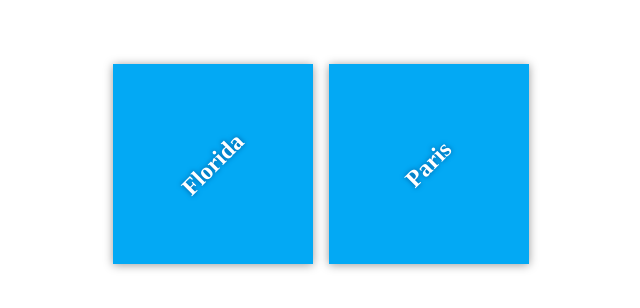
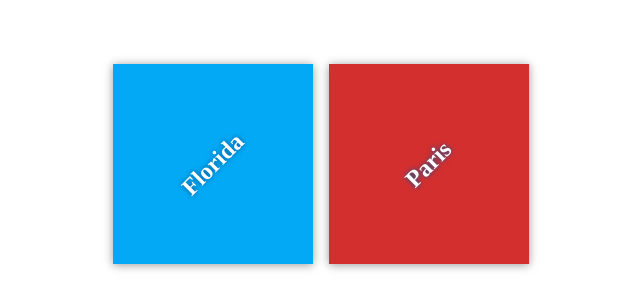
Before and after one commit to elsayedibrahim/my-travel-plans, a plain HTML site: page index.html in a window 1280 px wide. Shown: the part 236-544 px from the top of the page, without its empty margins (319-959 px from the left). Drawn offline with Linux system fonts and the light colour scheme.

Commit message:
Style destinations

```diff
--- a/css/app.css
+++ b/css/app.css
@@ -50,6 +50,6 @@ text-shadow: 0 0 5px #01579b;
 background-color: #03a9f4;
 }
 
-#Cairo {
+#Paris {
 background-color: #d32f2f;
 }
```
